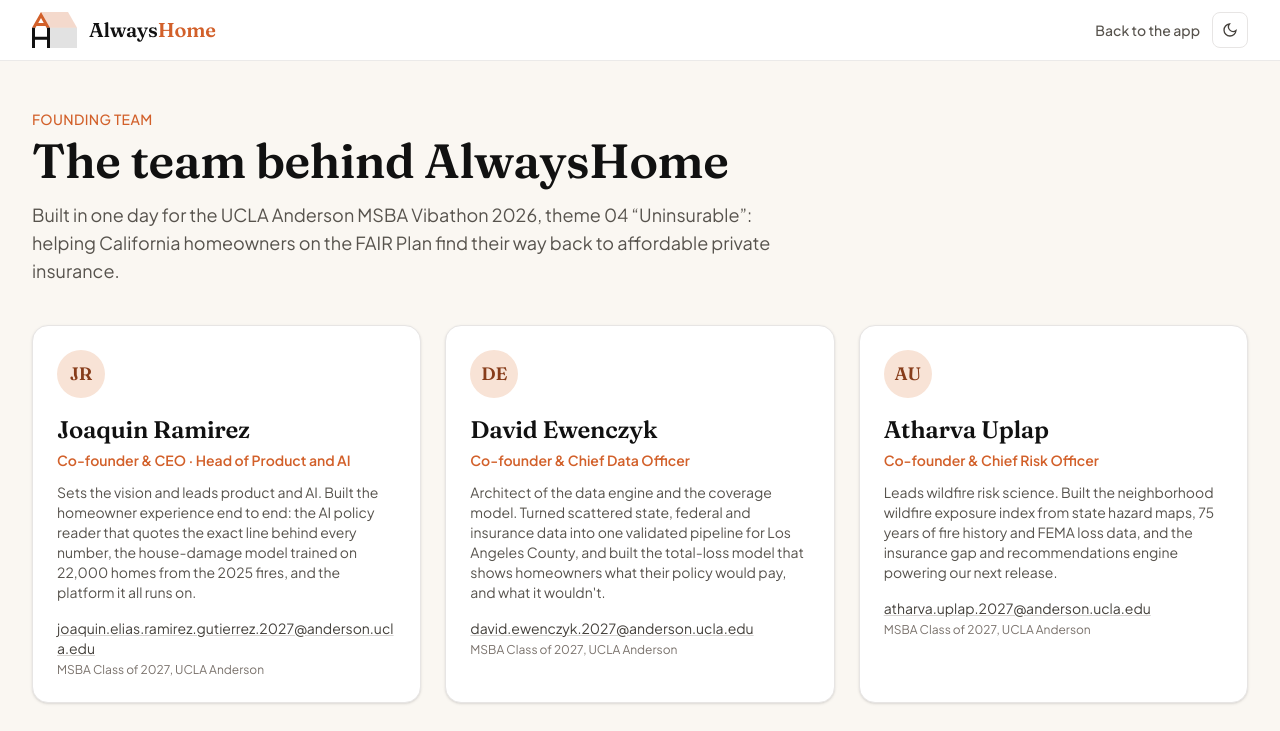
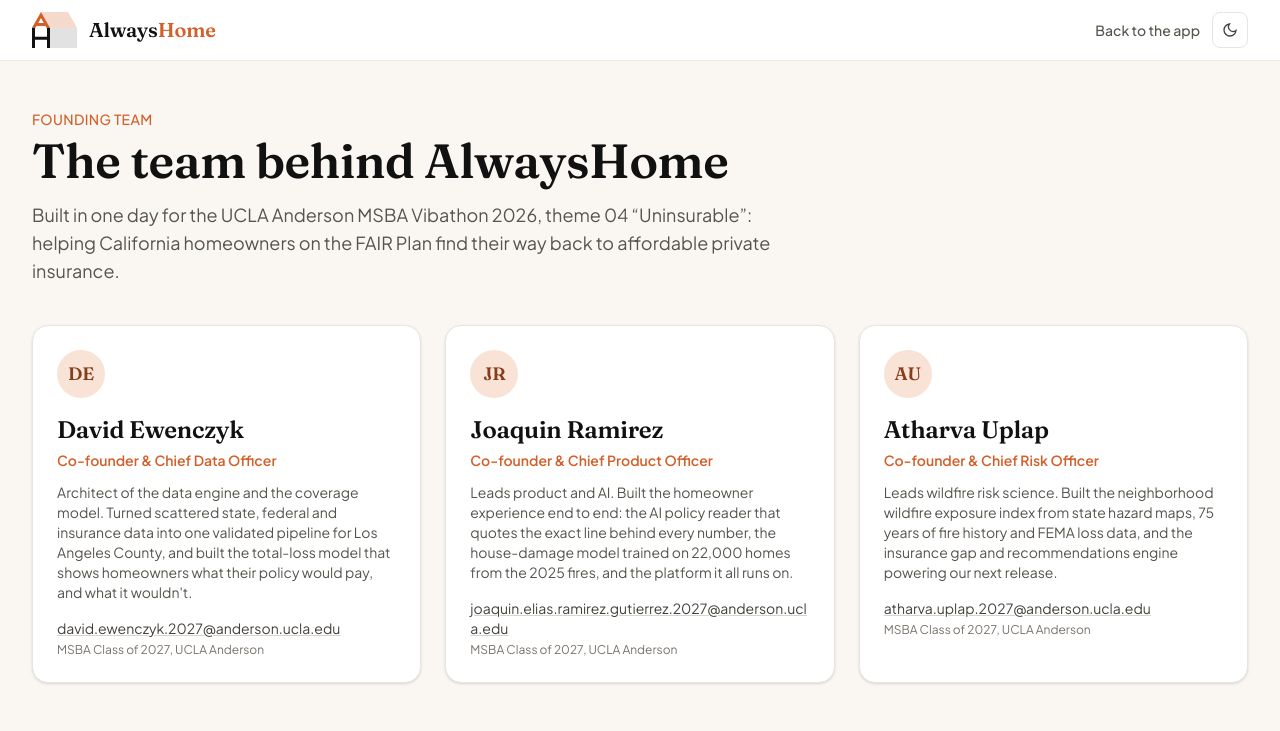
Before and after one commit to joaquinramirezg/alwayshome, a Next.js app in the folder web/: page /credits in a window 1280 px wide. Shown: the top 731 px of the page. Built offline with nearby package versions, Linux system fonts and the light colour scheme; no server answers.

Commit message:
Credits: Chief Product Officer title, team in alphabetical order

```diff
--- a/web/src/app/credits/page.tsx
+++ b/web/src/app/credits/page.tsx
@@ -9,16 +9,16 @@ export const metadata: Metadata = {
 
 const TEAM = [
   {
-    name: "Joaquin Ramirez",
-    email: "joaquin.elias.ramirez.gutierrez.2027@anderson.ucla.edu",
-    role: "Co-founder & CEO · Head of Product and AI",
-    work: "Sets the vision and leads product and AI. Built the homeowner experience end to end: the AI policy reader that quotes the exact line behind every number, the house-damage model trained on 22,000 homes from the 2025 fires, and the platform it all runs on.",
-  },
-  {
     name: "David Ewenczyk",
     email: "david.ewenczyk.2027@anderson.ucla.edu",
     role: "Co-founder & Chief Data Officer",
     work: "Architect of the data engine and the coverage model. Turned scattered state, federal and insurance data into one validated pipeline for Los Angeles County, and built the total-loss model that shows homeowners what their policy would pay, and what it wouldn't.",
+  },
+  {
+    name: "Joaquin Ramirez",
+    email: "joaquin.elias.ramirez.gutierrez.2027@anderson.ucla.edu",
+    role: "Co-founder & Chief Product Officer",
+    work: "Leads product and AI. Built the homeowner experience end to end: the AI policy reader that quotes the exact line behind every number, the house-damage model trained on 22,000 homes from the 2025 fires, and the platform it all runs on.",
   },
   {
     name: "Atharva Uplap",
```
